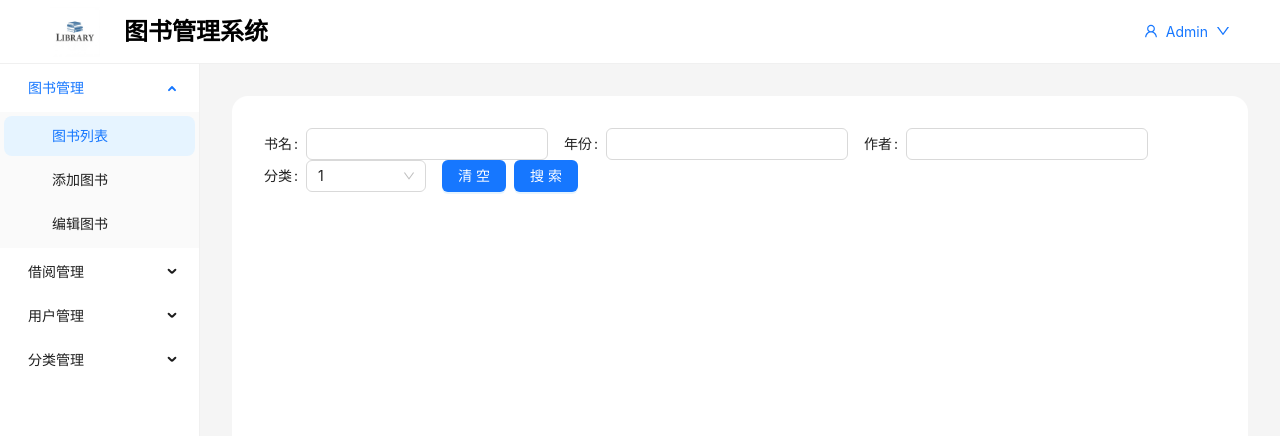
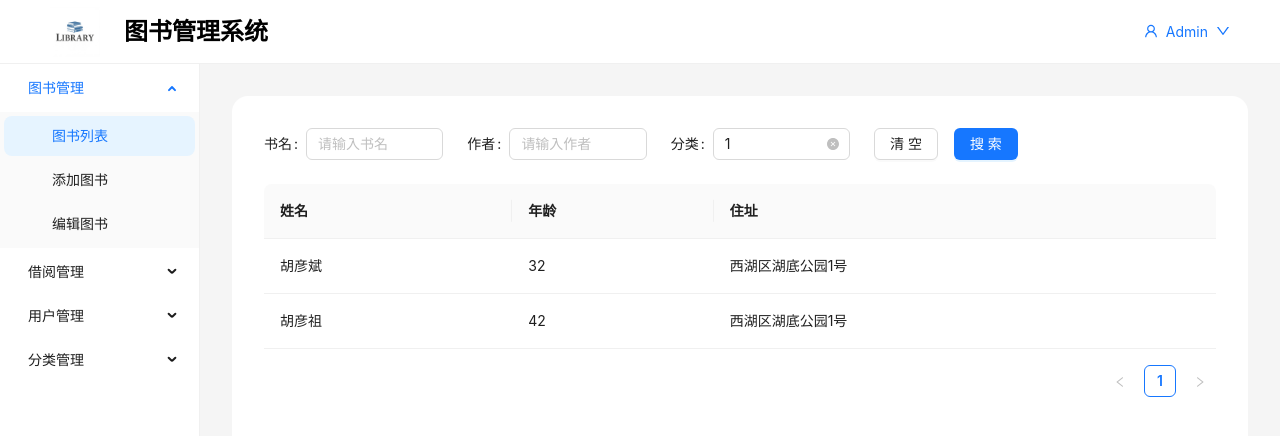
Before and after one commit to SongC-unsw/Book-management-system, a Next.js app: page /book/list in a window 1280 px wide. Shown: the top 436 px of the page. Built offline with nearby package versions, Linux system fonts and the light colour scheme; what @ant-design/nextjs-registry would draw is missing.

Commit message:
Refactor book list page to enhance search functionality with a new form layout; integrate a data table for displaying book details and improve user interaction with clear input fields and buttons.

```diff
--- a/src/app/book/list/page.tsx
+++ b/src/app/book/list/page.tsx
@@ -1,41 +1,84 @@
 "use client";
 import Image from "next/image";
 import React, { useState } from "react";
-import { Button, Form, Input, Select } from "antd";
+import { Button, Col, Form, Input, Row, Select, Space, Table } from "antd";
 
 export default function Home() {
+  const [form] = Form.useForm();
   const handleSearch = (values: any) => {
     console.log(values);
   };
-  const handleChange = (value: string) => {
+  const handleSelect = (value: string) => {
     console.log(`selected ${value}`);
   };
+  const handleClear = () => {
+    form.resetFields();
+  };
+
+  // dataSource
+  const dataSource = [
+    {
+      key: "1",
+      name: "胡彦斌",
+      age: 32,
+      address: "西湖区湖底公园1号",
+    },
+    {
+      key: "2",
+      name: "胡彦祖",
+      age: 42,
+      address: "西湖区湖底公园1号",
+    },
+  ];
+
+  const columns = [
+    {
+      title: "姓名",
+      dataIndex: "name",
+      key: "name",
+    },
+    {
+      title: "年龄",
+      dataIndex: "age",
+      key: "age",
+    },
+    {
+      title: "住址",
+      dataIndex: "address",
+      key: "address",
+    },
+  ];
+
   return (
+    <>
       <Form
-      name="customized_form_controls"
-      layout="inline"
+        name="search"
+        form={form}
+        // layout="horizontal"
         onFinish={handleSearch}
         initialValues={{
-        price: {
-          number: 0,
-          currency: "rmb",
-        },
+          bookName: "",
+          author: "",
+          category: "1",
         }}
       >
+        <Row gutter={24}>
+          <Col span={5}>
             <Form.Item name="bookName" label="书名">
-        <Input />
+              <Input placeholder="请输入书名" allowClear />
             </Form.Item>
-      <Form.Item name="year" label="年份">
-        <Input />
+          </Col>
+          <Col span={5}>
+            <Form.Item name="author" label="作者">
+              <Input placeholder="请输入作者" allowClear />
             </Form.Item>
-      <Form.Item name="author" label="作者">
-        <Input />
-      </Form.Item>
+          </Col>
+          <Col span={5}>
             <Form.Item name="category" label="分类">
               <Select
-          defaultValue="1"
-          style={{ width: 120 }}
-          onChange={handleChange}
+                showSearch
+                allowClear
+                onChange={handleSelect}
                 options={[
                   { value: "1", label: "1" },
                   { value: "2", label: "2" },
@@ -43,15 +86,26 @@ export default function Home() {
                 ]}
               />
             </Form.Item>
-
+          </Col>
+          <Col span={9}>
             <Form.Item>
-        <Button type="primary" htmlType="submit" className="mr-2">
+              <Space>
+                <Button
+                  htmlType="submit"
+                  className="mr-2"
+                  onClick={handleClear}
+                >
                   清空
                 </Button>
                 <Button type="primary" htmlType="submit">
                   搜索
                 </Button>
+              </Space>
             </Form.Item>
+          </Col>
+        </Row>
       </Form>
+      <Table dataSource={dataSource} columns={columns} />
+    </>
   );
 }
```
Lines whose indentation alone changed are shown as unchanged.
